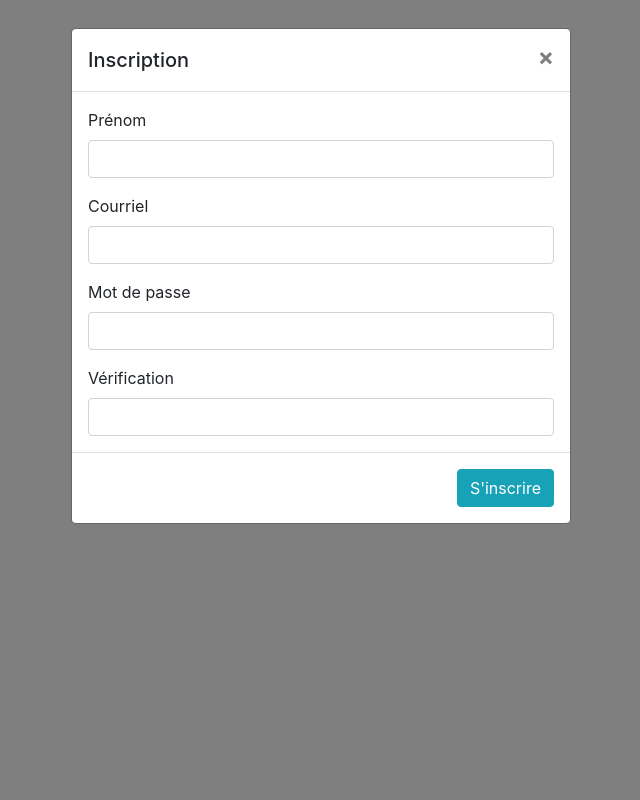
After one commit to baobab-ingenierie/greta-95-dwwm-herblay-2022, a PHP site: page /register.php in a window 1280 px wide. The commit adds this page. Shown: the whole page, without its empty margins (319-959 px from the left). Run offline with PHP 8.4, Linux system fonts and the light colour scheme.

Commit message:
CP7 Day 7

```diff
--- /dev/null
+++ b/cp5/foodtruck-encryption.sql
@@ -0,0 +1,6 @@
+-- Cryptage : MD5, SAH1, SHA2, ...alter
+SELECT MD5('Yanisse');
+-- > 5c59b40d6ec614908c08d4e5347e8fe6
+
+SELECT MD5('Y@n1$$e');
+-- > e08a12981b43047f5759f27b930e8736
--- a/cp7/edit.php
+++ b/cp7/edit.php
@@ -58,7 +58,7 @@
         $html = '<form action="save.php?' . $_SERVER['QUERY_STRING'] . '" method="post">';
         $input = '<div class="form-group">
         <label for="%s">%s</label>
-        <input type="%s" class="form-control" id="%s" value="%s">
+        <input type="%s" class="form-control" id="%s" name="%s" value="%s">
         </div>'; // TODO : readonly ou disabled pour ID
         foreach ($row as $key => $val) {
             // Type de l'INPUT vs type de la COLONNE
@@ -72,7 +72,7 @@
                 default:
                     $type = 'text';
             }
-            $html .= sprintf($input, $key, strtoupper($key), $type, $key, $val);
+            $html .= sprintf($input, $key, strtoupper($key), $type, $key, $key, $val);
         }
         $html .= '<input type="submit" class="btn btn-info" value="' . $submit . '">';
         $html .= '</form>';
--- /dev/null
+++ b/cp7/js/register.js
@@ -0,0 +1,26 @@
+/**
+ * Lance le modal au chargement de la page
+ */
+
+$(document).ready(
+    $('#register').modal()
+);
+
+/**
+ * Teste si les mots de passe sont équivalents avant de soumettre le formulaire
+ */
+
+document.getElementById('formRegister').addEventListener(
+    'submit',
+    function (evt) {
+        // Stoppe l'événement submit pour tester les mdp
+        evt.preventDefault();
+
+        // Teste les mdp
+        if (document.getElementById('password').value === document.getElementById('password2').value) {
+            evt.target.submit();
+        } else {
+            alert('Les mots de passe ne correspondent pas.')
+        }
+    }
+);
--- /dev/null
+++ b/cp7/register.php
@@ -0,0 +1,77 @@
+<!DOCTYPE html>
+<html lang="fr">
+
+<head>
+    <meta charset="UTF-8">
+    <meta http-equiv="X-UA-Compatible" content="IE=edge">
+    <meta name="viewport" content="width=device-width, initial-scale=1.0">
+    <title>Back-Office : Inscription</title>
+    <link rel="stylesheet" href="https://cdn.jsdelivr.net/npm/bootstrap@4.6.1/dist/css/bootstrap.min.css" integrity="sha384-zCbKRCUGaJDkqS1kPbPd7TveP5iyJE0EjAuZQTgFLD2ylzuqKfdKlfG/eSrtxUkn" crossorigin="anonymous">
+</head>
+
+<body class="container">
+
+    <!-- Modal -->
+    <div class="modal fade" id="register" data-backdrop="static" data-keyboard="false" tabindex="-1" aria-labelledby="registerLabel" aria-hidden="true">
+        <div class="modal-dialog">
+
+            <?php
+            // Si status est passé en paramètre
+            if (isset($_GET['status']) && !empty($_GET['status'])) {
+                // Selon la valeur de status
+                switch ($_GET['status']) {
+                    case '0':
+                        $msg = 'L\'ajout du user a échoué.';
+                        break;
+                    case '1':
+                        $msg = 'L\'adresse mail est déjà utilisée.';
+                        break;
+                    default:
+                }
+                // Affiche message
+                if (isset($msg)) {
+                    echo '<p class="alert alert-warning">' . $msg . '.</p>';
+                }
+            }
+            ?>
+
+            <div class="modal-content">
+                <div class="modal-header">
+                    <h5 class="modal-title" id="registerLabel">Inscription</h5>
+                    <button type="button" class="close" data-dismiss="modal" aria-label="Close"><span aria-hidden="true">&times;</span></button>
+                </div>
+                <form action="add_user.php" method="post" id="formRegister">
+                    <div class="modal-body">
+                        <div class="form-group">
+                            <label for="fname">Prénom</label>
+                            <input type="text" name="fname" id="fname" class="form-control" minlength="1" maxlength="30" pattern="[A-Za-z\u00c0-\u00ff\- ']{1,30}" required>
+                        </div>
+                        <div class="form-group">
+                            <label for="email">Courriel</label>
+                            <input type="email" inputmode="email" name="email" id="email" class="form-control" minlength="1" maxlength="100" required>
+                        </div>
+                        <div class="form-group">
+                            <label for="password">Mot de passe</label>
+                            <input type="password" name="password" id="password" class="form-control" minlength="8" maxlength="20" pattern="((?=.*\d)(?=.*[A-Z])(?=.*[a-z])(?=.*[_=]).{8,20})" title="8 à 20 caractères requis : A à Z, a à z, 0 à 9, _ et =" required>
+                        </div>
+                        <div>
+                            <label for="password2">Vérification</label>
+                            <input type="password" id="password2" class="form-control" minlength="8" maxlength="20" pattern="((?=.*\d)(?=.*[A-Z])(?=.*[a-z])(?=.*[_=]).{8,20})" title="8 à 20 caractères requis : A à Z, a à z, 0 à 9, _ et =" required>
+                        </div>
+                    </div>
+                    <div class="modal-footer">
+                        <input type="submit" value="S'inscrire" class="btn btn-info">
+                    </div>
+                </form>
+            </div>
+        </div>
+    </div>
+
+    <script src="https://cdn.jsdelivr.net/npm/jquery@3.5.1/dist/jquery.slim.min.js" integrity="sha384-DfXdz2htPH0lsSSs5nCTpuj/zy4C+OGpamoFVy38MVBnE+IbbVYUew+OrCXaRkfj" crossorigin="anonymous"></script>
+
+    <script src="https://cdn.jsdelivr.net/npm/bootstrap@4.6.1/dist/js/bootstrap.bundle.min.js" integrity="sha384-fQybjgWLrvvRgtW6bFlB7jaZrFsaBXjsOMm/tB9LTS58ONXgqbR9W8oWht/amnpF" crossorigin="anonymous"></script>
+
+    <script src="js/register.js"></script>
+</body>
+
+</html>
```
Also changed, not shown: cp5/foodtruck-create-users.sql (added, +10 -0 lines), cp7/add_user.php (added, +35 -0 lines), cp7/classes/model.class.php (+56 -30 lines), cp7/classes/model.test.php (+5 -0 lines), cp7/delete.php (added, +24 -0 lines), cp7/save.php (+7 -0 lines).
